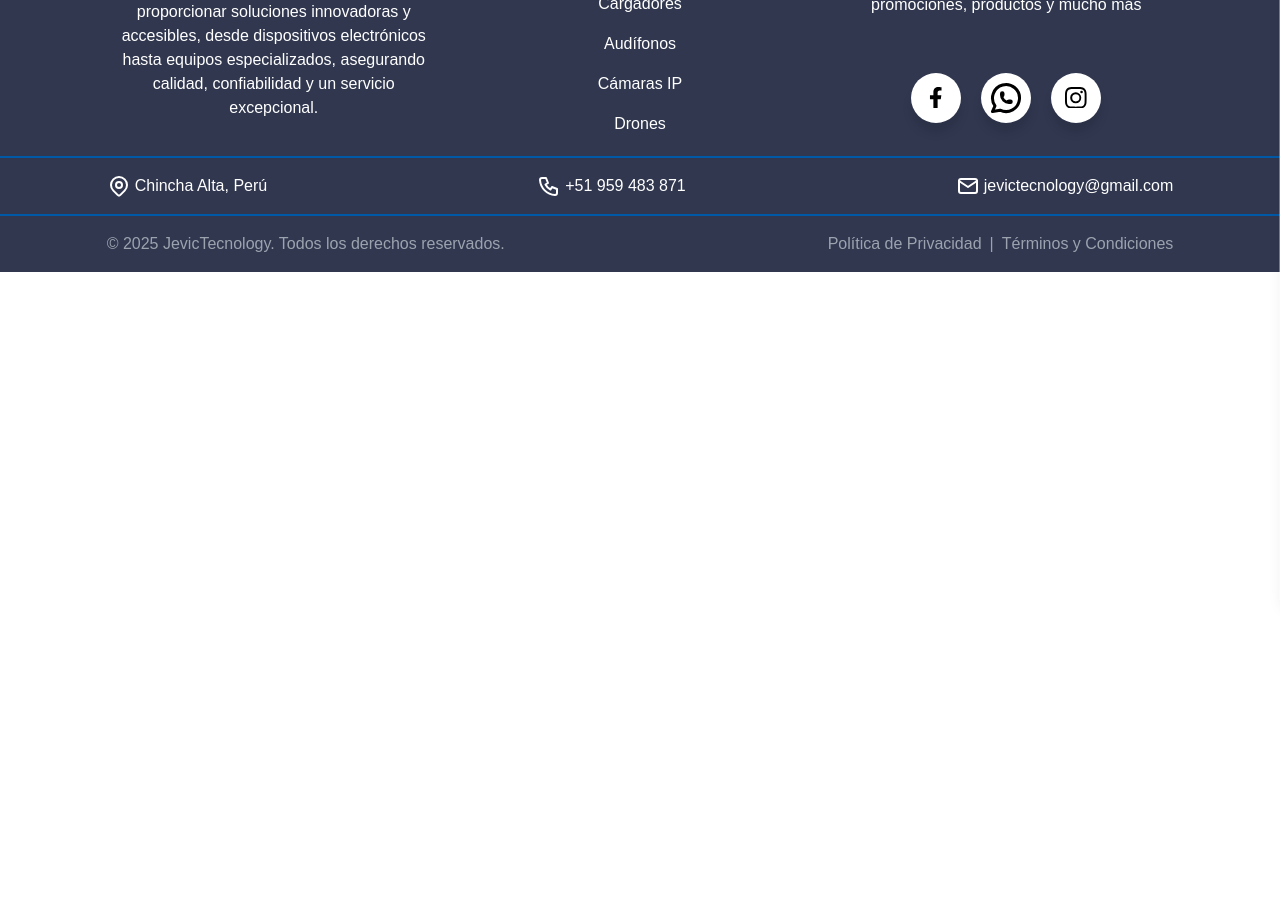
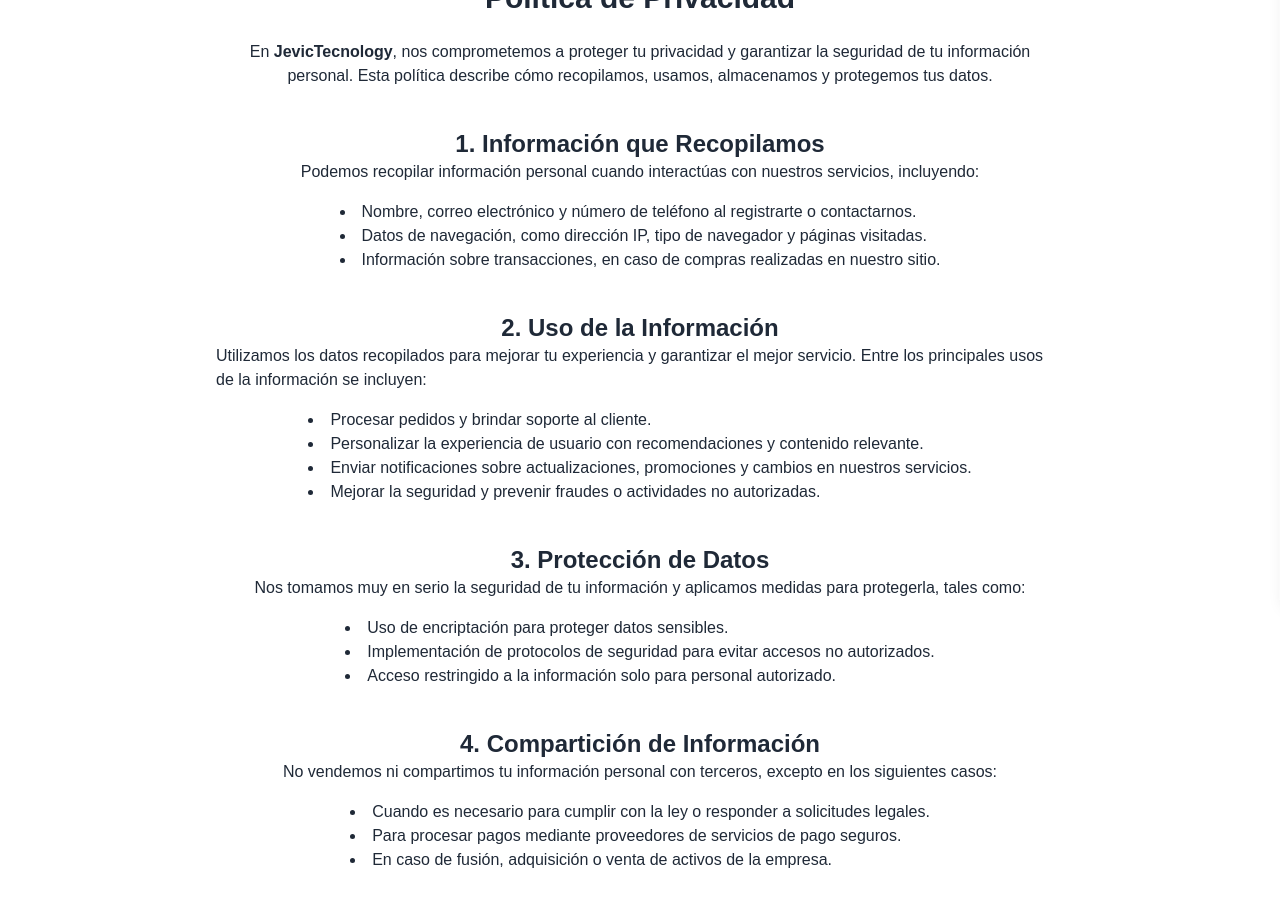
Before and after one commit to Case1490/Jevic3.0, a React (Vite) app: page /politica-de-privacidad in a window 1280 px wide. Shown: the part 200-1097 px from the top of the page. Before the commit the page ends 800 px from the top, so only its background shows below. Built offline with nearby package versions, Linux system fonts and the light colour scheme; no server answers; the database is empty; a web font is replaced by a local one.

Commit message:
terminado 100%

```diff
--- a/src/App.jsx
+++ b/src/App.jsx
@@ -7,6 +7,8 @@ import Contact from "./views/Contact";
 import AllProducts from "./views/AllProducts";
 import NavbarResponsive from "./components/NavbarResponsive";
 import ProductDetails from "./views/ProductDetails";
+import TermsAndConditions from "./views/TermsAndConditions";
+import SafeData from "./views/SafeData";
 
 function App() {
   return (
@@ -20,6 +22,11 @@ function App() {
           <Route path="/producto/:id" element={<ProductDetails />} />
           <Route path="/nosotros" element={<AboutUs />} />
           <Route path="/contacto" element={<Contact />} />
+          <Route path="/politica-de-privacidad" element={<SafeData />} />
+          <Route
+            path="/terminos-y-condiciones"
+            element={<TermsAndConditions />}
+          />
         </Routes>
         <Footer />
       </Router>
--- a/src/components/Footer.jsx
+++ b/src/components/Footer.jsx
@@ -89,11 +89,17 @@ const Footer = () => {
           &copy; {year} JevicTecnology. Todos los derechos reservados.
         </h1>
         <div className="flex justify-center items-center gap-x-10 sm:gap-x-2">
-          <Link className="hover:text-white inline-block">
+          <Link
+            to="/politica-de-privacidad"
+            className="hover:text-white inline-block"
+          >
             Política de Privacidad
           </Link>
           <span>|</span>
-          <Link className="hover:text-white inline-block">
+          <Link
+            to="/terminos-y-condiciones"
+            className="hover:text-white inline-block"
+          >
             Términos y Condiciones
           </Link>
         </div>
--- /dev/null
+++ b/src/views/SafeData.jsx
@@ -0,0 +1,135 @@
+import { useEffect } from "react";
+
+const SafeData = () => {
+  useEffect(() => {
+    window.scrollTo(0, 0);
+  }, []);
+
+  return (
+    <div className="pt-[180px] min-h-screen flex flex-col items-center justify-center p-6 max-w-4xl mx-auto text-gray-800">
+      <h1 className="text-3xl font-bold mb-6 text-center">
+        Política de Privacidad
+      </h1>
+
+      <p className="mb-4 text-center">
+        En <strong>JevicTecnology</strong>, nos comprometemos a proteger tu
+        privacidad y garantizar la seguridad de tu información personal. Esta
+        política describe cómo recopilamos, usamos, almacenamos y protegemos tus
+        datos.
+      </p>
+
+      <h2 className="text-2xl font-semibold mt-6">
+        1. Información que Recopilamos
+      </h2>
+      <p className="mb-4">
+        Podemos recopilar información personal cuando interactúas con nuestros
+        servicios, incluyendo:
+      </p>
+      <ul className="list-disc list-inside mb-4">
+        <li>
+          Nombre, correo electrónico y número de teléfono al registrarte o
+          contactarnos.
+        </li>
+        <li>
+          Datos de navegación, como dirección IP, tipo de navegador y páginas
+          visitadas.
+        </li>
+        <li>
+          Información sobre transacciones, en caso de compras realizadas en
+          nuestro sitio.
+        </li>
+      </ul>
+
+      <h2 className="text-2xl font-semibold mt-6">2. Uso de la Información</h2>
+      <p className="mb-4">
+        Utilizamos los datos recopilados para mejorar tu experiencia y
+        garantizar el mejor servicio. Entre los principales usos de la
+        información se incluyen:
+      </p>
+      <ul className="list-disc list-inside mb-4">
+        <li>Procesar pedidos y brindar soporte al cliente.</li>
+        <li>
+          Personalizar la experiencia de usuario con recomendaciones y contenido
+          relevante.
+        </li>
+        <li>
+          Enviar notificaciones sobre actualizaciones, promociones y cambios en
+          nuestros servicios.
+        </li>
+        <li>
+          Mejorar la seguridad y prevenir fraudes o actividades no autorizadas.
+        </li>
+      </ul>
+
+      <h2 className="text-2xl font-semibold mt-6">3. Protección de Datos</h2>
+      <p className="mb-4">
+        Nos tomamos muy en serio la seguridad de tu información y aplicamos
+        medidas para protegerla, tales como:
+      </p>
+      <ul className="list-disc list-inside mb-4">
+        <li>Uso de encriptación para proteger datos sensibles.</li>
+        <li>
+          Implementación de protocolos de seguridad para evitar accesos no
+          autorizados.
+        </li>
+        <li>
+          Acceso restringido a la información solo para personal autorizado.
+        </li>
+      </ul>
+
+      <h2 className="text-2xl font-semibold mt-6">
+        4. Compartición de Información
+      </h2>
+      <p className="mb-4">
+        No vendemos ni compartimos tu información personal con terceros, excepto
+        en los siguientes casos:
+      </p>
+      <ul className="list-disc list-inside mb-4">
+        <li>
+          Cuando es necesario para cumplir con la ley o responder a solicitudes
+          legales.
+        </li>
+        <li>
+          Para procesar pagos mediante proveedores de servicios de pago seguros.
+        </li>
+        <li>
+          En caso de fusión, adquisición o venta de activos de la empresa.
+        </li>
+      </ul>
+
+      <h2 className="text-2xl font-semibold mt-6">
+        5. Cookies y Tecnologías de Seguimiento
+      </h2>
+      <p className="mb-4">
+        Utilizamos cookies y tecnologías similares para mejorar la funcionalidad
+        del sitio y personalizar la experiencia del usuario. Puedes gestionar
+        tus preferencias de cookies desde la configuración de tu navegador.
+      </p>
+
+      <h2 className="text-2xl font-semibold mt-6">6. Derechos del Usuario</h2>
+      <p className="mb-4">Como usuario, tienes derecho a:</p>
+      <ul className="list-disc list-inside mb-4">
+        <li>Acceder, corregir o eliminar tu información personal.</li>
+        <li>Solicitar detalles sobre cómo utilizamos tus datos.</li>
+        <li>Optar por no recibir correos electrónicos promocionales.</li>
+      </ul>
+      <p className="mb-4">
+        Si deseas ejercer alguno de estos derechos, puedes contactarnos en{" "}
+        <strong>jevictecnology@gmail.com</strong>.
+      </p>
+
+      <h2 className="text-2xl font-semibold mt-6">7. Cambios en la Política</h2>
+      <p className="mb-4 text-center">
+        Podemos actualizar esta política de privacidad en cualquier momento.
+        Cualquier cambio será publicado en nuestro sitio web y te notificaremos
+        si es necesario.
+      </p>
+
+      <p className="text-sm text-gray-600 mt-6">
+        Última actualización: {new Date().toLocaleDateString()}
+      </p>
+    </div>
+  );
+};
+
+export default SafeData;
--- /dev/null
+++ b/src/views/TermsAndConditions.jsx
@@ -0,0 +1,101 @@
+import { useEffect } from "react";
+
+const TermsAndConditions = () => {
+  useEffect(() => {
+    window.scrollTo(0, 0);
+  }, []);
+
+  return (
+    <div className="pt-[180px] min-h-screen flex flex-col items-center justify-center p-6 max-w-4xl mx-auto text-gray-800">
+      <h1 className="text-3xl font-bold mb-6 text-center">
+        Términos y Condiciones
+      </h1>
+
+      <p className="mb-4">
+        Bienvenido a <strong>JevicTecnology</strong>. Al acceder y utilizar
+        nuestros servicios, aceptas cumplir con los siguientes términos y
+        condiciones. Te recomendamos leerlos atentamente.
+      </p>
+
+      <h2 className="text-2xl font-semibold mt-6">
+        1. Aceptación de los Términos
+      </h2>
+      <p className="mb-4">
+        Al acceder a este sitio web y utilizar nuestros servicios, aceptas
+        cumplir con estos términos. Si no estás de acuerdo con alguna parte de
+        los mismos, te pedimos que no utilices nuestro sitio.
+      </p>
+
+      <h2 className="text-2xl font-semibold mt-6">2. Uso del Servicio</h2>
+      <p className="mb-4">
+        Te comprometes a utilizar nuestros servicios de forma responsable y
+        legal. Queda prohibido:
+      </p>
+      <ul className="list-disc list-inside mb-4">
+        <li>Usar el servicio con fines ilícitos o fraudulentos.</li>
+        <li>
+          Intentar acceder sin autorización a sistemas o datos restringidos.
+        </li>
+        <li>Distribuir malware, virus u otro software malintencionado.</li>
+        <li>
+          Realizar actividades que afecten la seguridad o integridad del sitio.
+        </li>
+      </ul>
+
+      <h2 className="text-2xl font-semibold mt-6">3. Propiedad Intelectual</h2>
+      <p className="mb-4">
+        Todo el contenido presente en nuestro sitio, incluyendo textos,
+        imágenes, logotipos y diseño, es propiedad de{" "}
+        <strong>JevicTecnology</strong> y está protegido por leyes de derechos
+        de autor y propiedad intelectual. No puedes copiar, distribuir o
+        modificar este contenido sin autorización.
+      </p>
+
+      <h2 className="text-2xl font-semibold mt-6">4. Registro y Seguridad</h2>
+      <p className="mb-4">
+        Para acceder a ciertas funciones, es posible que debas registrarte. Al
+        hacerlo, aceptas:
+      </p>
+      <ul className="list-disc list-inside mb-4">
+        <li>Proporcionar información veraz y actualizada.</li>
+        <li>Ser responsable de la seguridad de tu cuenta y contraseña.</li>
+        <li>
+          Notificarnos de inmediato en caso de uso no autorizado de tu cuenta.
+        </li>
+      </ul>
+
+      <h2 className="text-2xl font-semibold mt-6">
+        5. Limitación de Responsabilidad
+      </h2>
+      <p className="mb-4">
+        No nos hacemos responsables de daños directos, indirectos o incidentales
+        derivados del uso de nuestros servicios. En la medida permitida por la
+        ley, <strong>JevicTecnology</strong> no asume responsabilidad por
+        errores, interrupciones o problemas técnicos del sitio.
+      </p>
+
+      <h2 className="text-2xl font-semibold mt-6">
+        6. Modificaciones y Terminación
+      </h2>
+      <p className="mb-4">
+        Nos reservamos el derecho de modificar estos términos en cualquier
+        momento. Te notificaremos si se realizan cambios significativos. También
+        podemos suspender o cancelar el acceso al servicio si consideramos que
+        se han infringido nuestras normas.
+      </p>
+
+      <h2 className="text-2xl font-semibold mt-6">7. Ley Aplicable</h2>
+      <p className="mb-4">
+        Estos términos y condiciones se rigen por las leyes de{" "}
+        <strong>Perú/Lima</strong>. Cualquier disputa será resuelta en los
+        tribunales competentes de dicha jurisdicción.
+      </p>
+
+      <p className="text-sm text-gray-600 mt-6">
+        Última actualización: {new Date().toLocaleDateString()}
+      </p>
+    </div>
+  );
+};
+
+export default TermsAndConditions;
```
